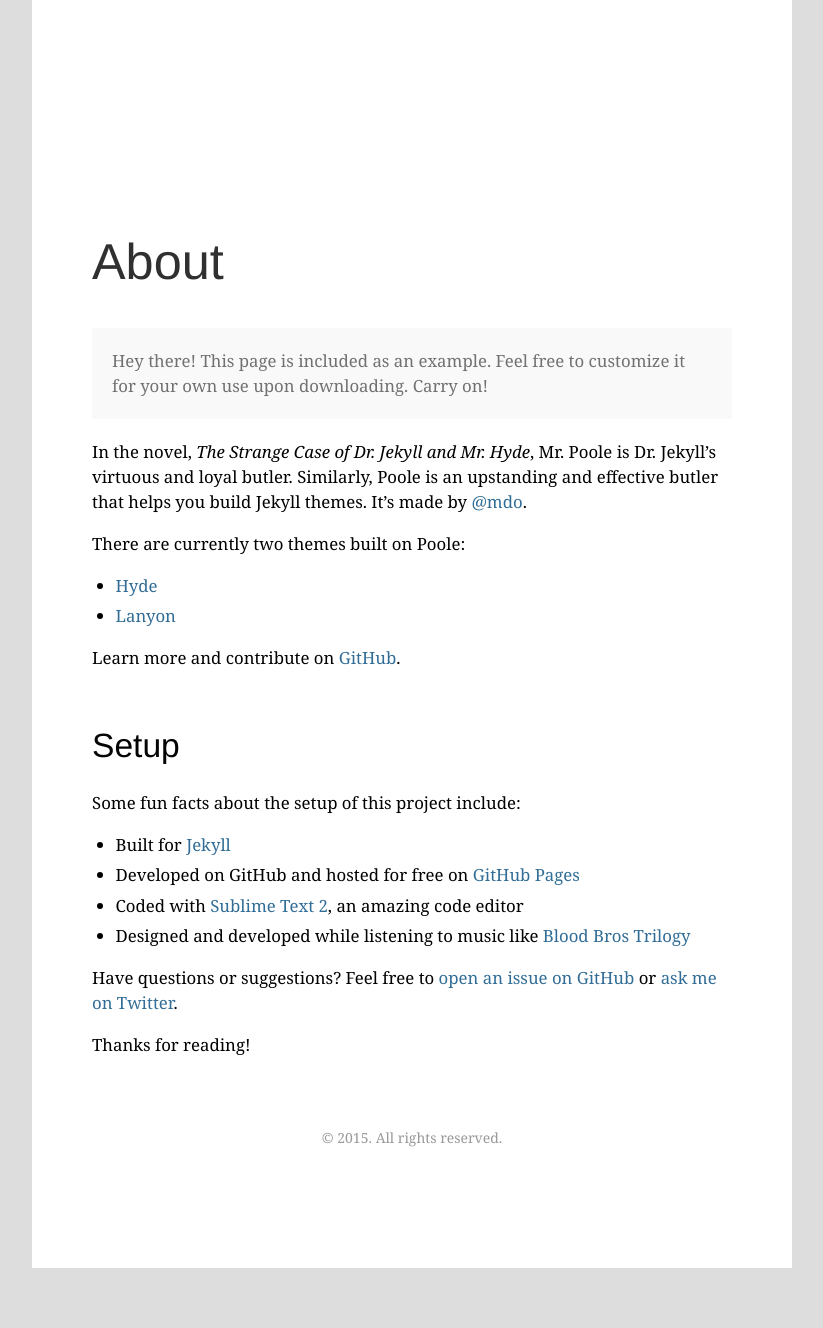
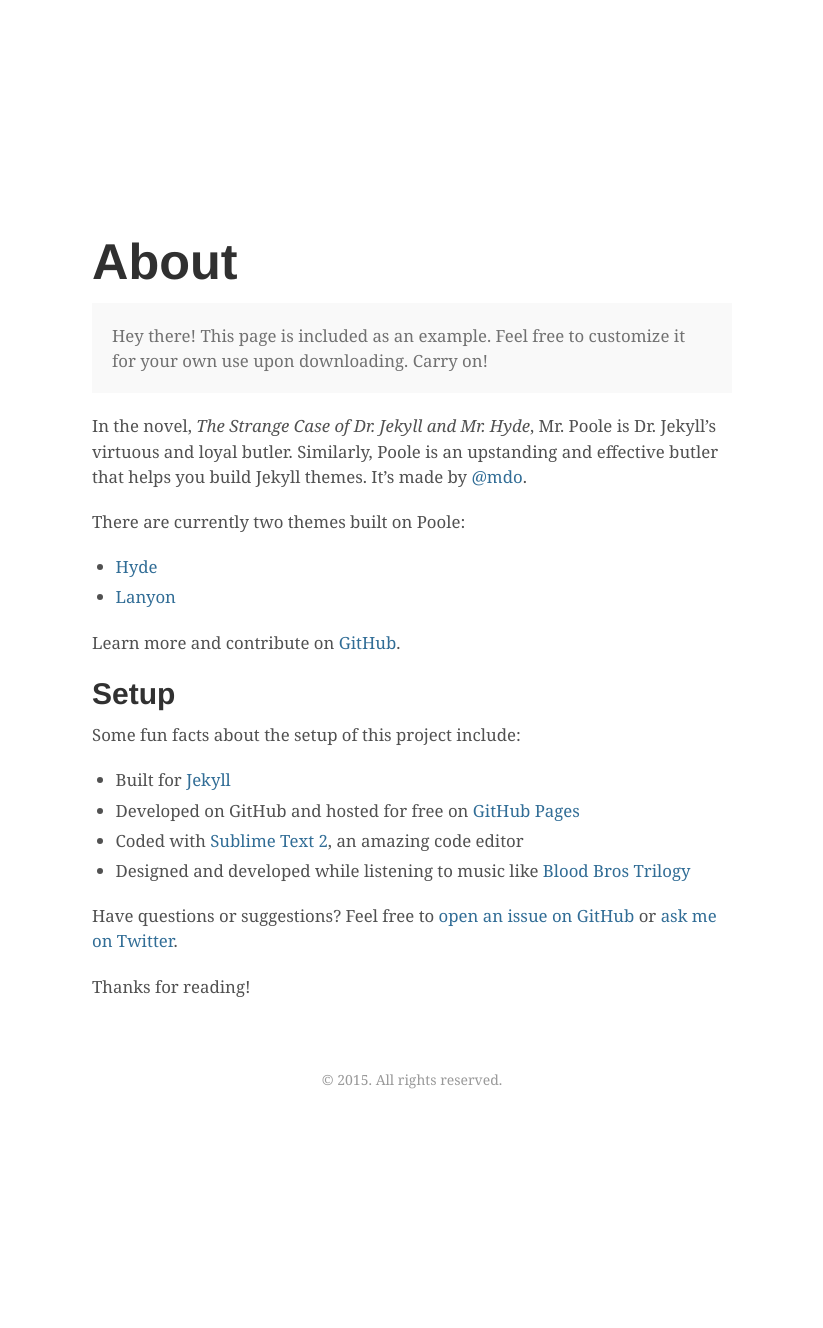
Before and after one commit to emilysquid/emilysquid.github.io, a Jekyll site: the page built from about.md, in a window 1280 px wide. Shown: the whole page, without its empty margins (228-1051 px from the left). Built offline with Jekyll 4.4.1, drawn with Linux system fonts in a browser that asks for light colours; after the commit the page ends 1270 px from its top, so only the background shows below that.

Commit message:
style update

```diff
--- a/_includes/head.html
+++ b/_includes/head.html
@@ -14,11 +14,12 @@
   </title>
 
   <!-- CSS -->
-  <link rel="stylesheet" href="{{ site.baseurl }}public/css/poole.css">
  <!--   <link rel="stylesheet" href="{{ site.baseurl }}public/css/syntax.css"> -->
 
     <link rel="stylesheet" media="screen, projection" href="public/css/screen.css" type="text/css">
     <link rel="stylesheet" media="print" href="public/css/print.css" type="text/css">
+
+    <link rel="stylesheet" href="{{ site.baseurl }}public/css/poole.css">
 
   <!-- Icons -->
   <link rel="apple-touch-icon-precomposed" sizes="144x144" href="{{ site.baseurl }}public/apple-touch-icon-precomposed.png">
```
